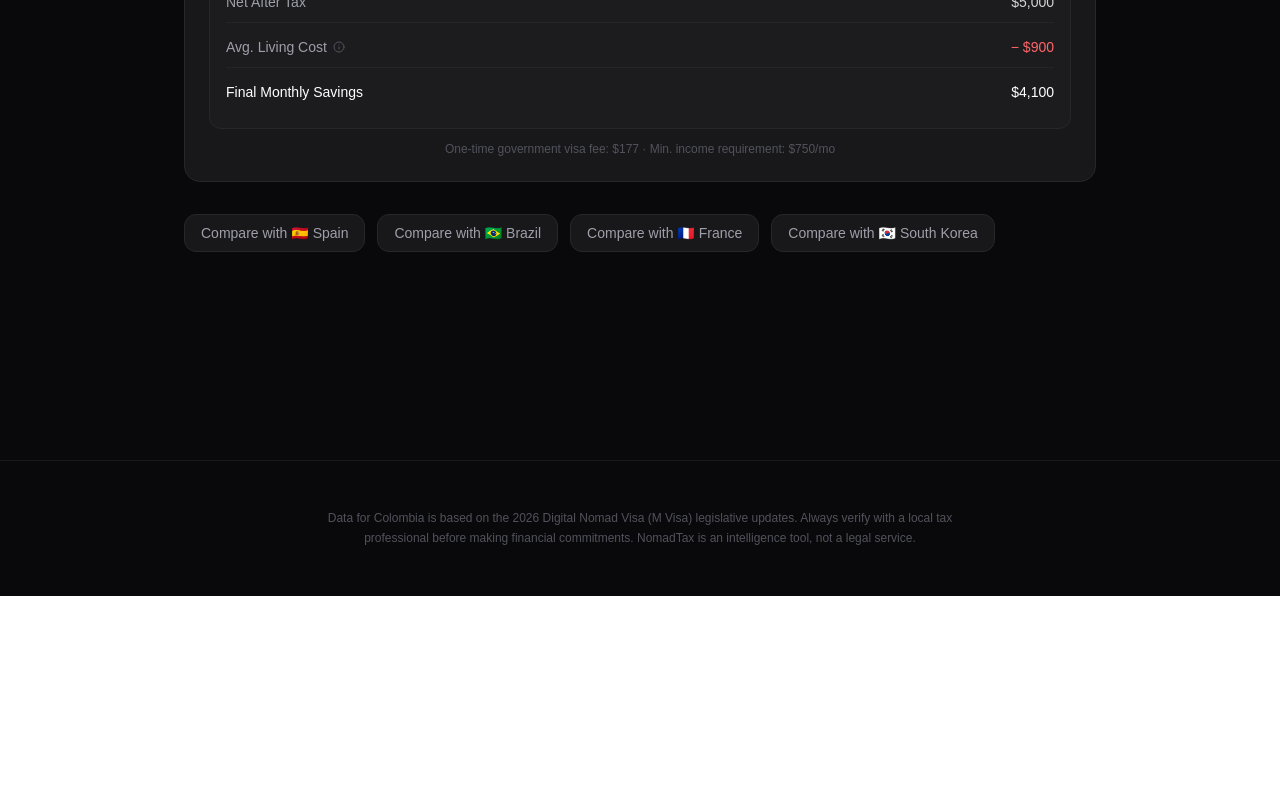
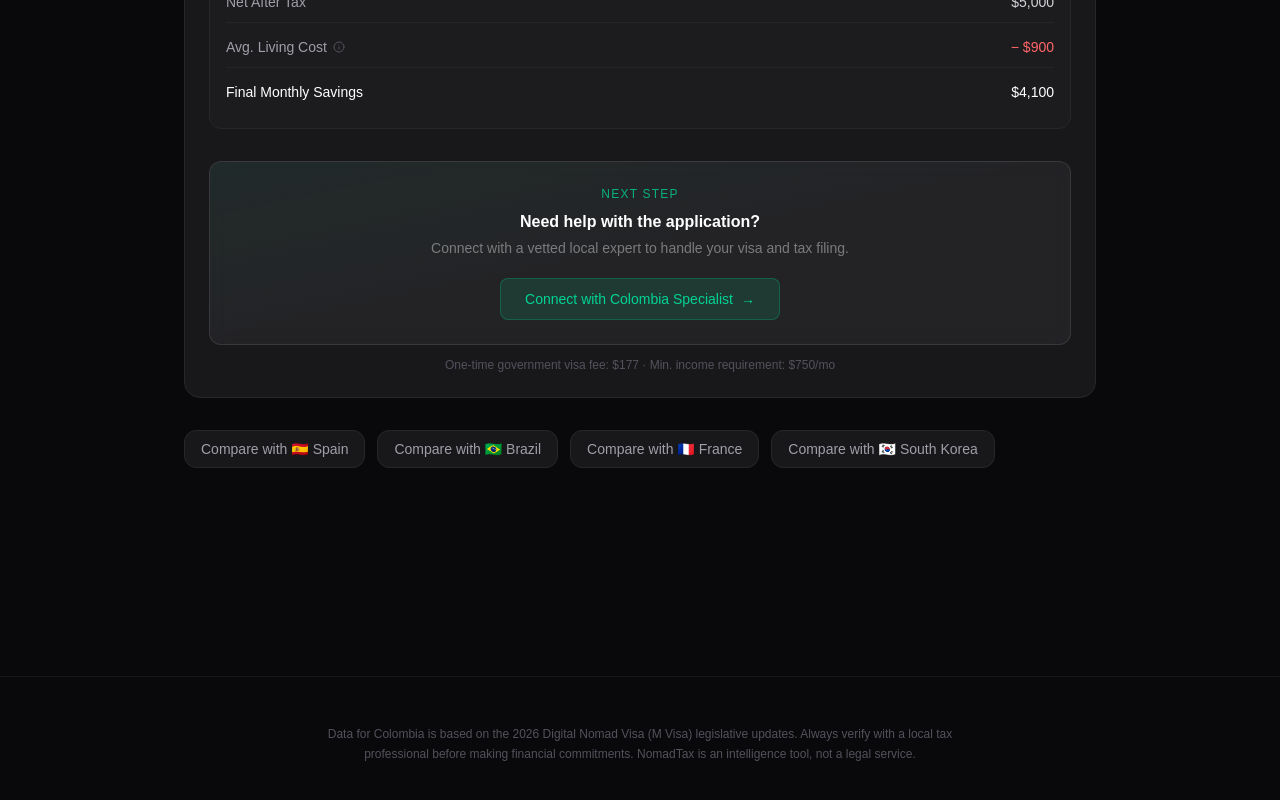
Before and after one commit to Florin169/Nomad-visa, a Next.js app: page /visa/colombia in a window 1280 px wide. Shown: the part 1249-2049 px from the top of the page. Before the commit the page ends 1845 px from the top, so only its background shows below. Built offline with nearby package versions, Linux system fonts and the light colour scheme.

Commit message:
Add lead generation CTA to country pages

```diff
--- a/app/components/NomadCalculator.tsx
+++ b/app/components/NomadCalculator.tsx
@@ -442,6 +442,29 @@ export default function NomadCalculator({
               </div>
             </article>
 
+            <div className="mt-8 rounded-xl border border-white/10 bg-white/5 backdrop-blur-sm p-6 text-center relative overflow-hidden">
+  <div className="absolute inset-0 bg-gradient-to-br from-emerald-500/5 via-transparent to-transparent pointer-events-none" />
+
+  <div className="relative z-10">
+    <p className="text-xs font-medium tracking-widest text-emerald-400/80 uppercase mb-2">
+      Next Step
+    </p>
+    <h3 className="text-base font-semibold text-white mb-1">
+      Need help with the application?
+    </h3>
+    <p className="text-sm text-white/40 mb-5">
+      Connect with a vetted local expert to handle your visa and tax filing.
+    </p>
+
+      <a href="https://tally.so/r/LZvO42" rel="nofollow noopener" target="_blank"
+      className="inline-flex items-center gap-2 px-6 py-2.5 rounded-lg bg-emerald-500/15 hover:bg-emerald-500/25 border border-emerald-500/30 hover:border-emerald-500/60 text-emerald-400 text-sm font-medium transition-all duration-200"
+    >
+      Connect with {country.name} Specialist
+      <span>&#8594;</span>
+    </a>
+  </div>
+</div>
+
             {/* Visa fee note */}
             <p className="text-xs text-zinc-600 mt-3 text-center">
               One-time government visa fee: {formatCurrency(country.visaFee)} · Min. income requirement:{" "}
```
